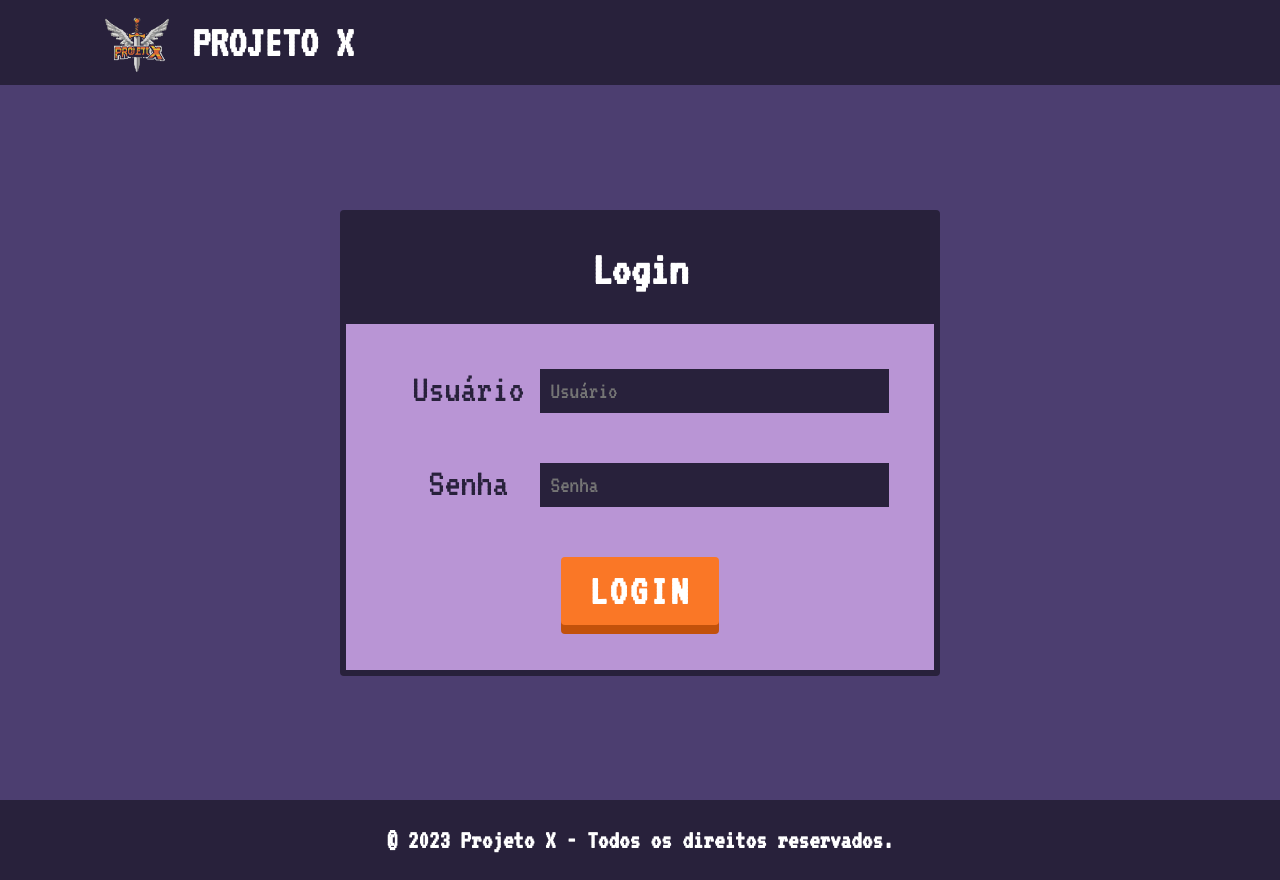
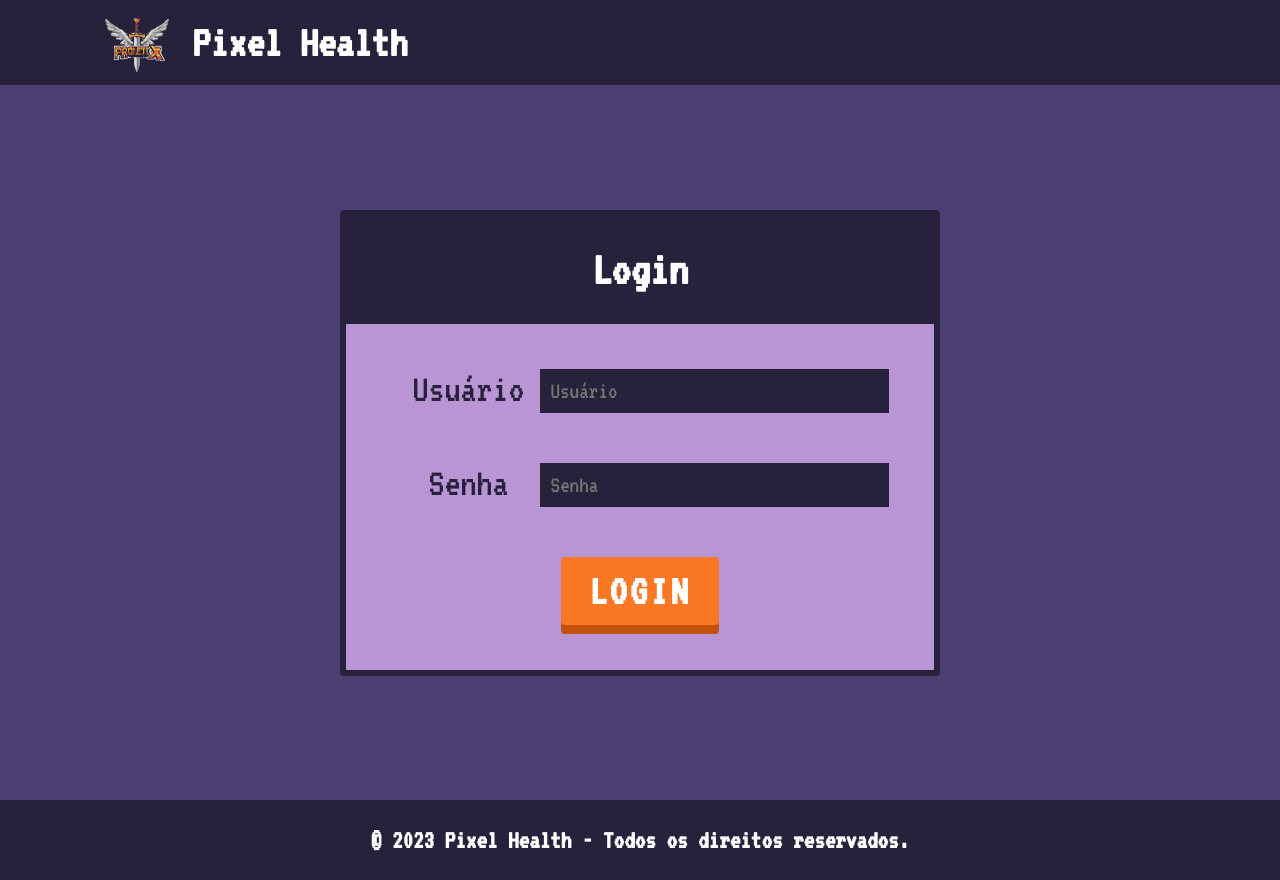
Before and after one commit to Global-Solution-2-2023/front, a React (Vite) app: page / in a window 1280 px wide. Built offline with nearby package versions, Linux system fonts and the light colour scheme; data requests are answered from the project's data file; a web font is replaced by a local one.

Commit message:
nome do projeto corrigido

```diff
--- a/index.html
+++ b/index.html
@@ -9,7 +9,7 @@
     <link rel="preconnect" href="https://fonts.gstatic.com" crossorigin>
     <link href="https://fonts.googleapis.com/css2?family=DotGothic16&family=Play&family=Press+Start+2P&family=Silkscreen&family=Special+Elite&family=VT323&display=swap" rel="stylesheet">
 
-    <title>Projeto X</title>
+    <title>Pixel Health</title>
   </head>
   <body>
     <div id="root"></div>
--- a/src/components/Footer.jsx
+++ b/src/components/Footer.jsx
@@ -5,7 +5,7 @@ function Footer(){
         <>
             <footer className='footer'>
                 <div className="footer-title">
-                    <h2>&copy; 2023 Projeto X - Todos os direitos reservados.</h2>
+                    <h2>&copy; 2023 Pixel Health - Todos os direitos reservados.</h2>
                 </div>
             </footer>
         </>
--- a/src/components/Nav.jsx
+++ b/src/components/Nav.jsx
@@ -55,7 +55,7 @@ function Nav(){
                     <div className='header-brand-img'>
                         <img src={LogoImg} alt="Logo" />
                     </div>
-                    <h2>PROJETO X</h2>
+                    <h2>Pixel Health</h2>
                 </div>
 
                 <nav className='header-menu'>
--- a/src/routes/Home.jsx
+++ b/src/routes/Home.jsx
@@ -26,7 +26,7 @@ function Home(){
                                         <img src={HeroImg} alt="" />
                                     </div>
                                     <div className="hero-text">
-                                        <h1>Projeto X</h1>
+                                        <h1>Pixel Health</h1>
                                         <p>Lorem, ipsum dolor sit amet consectetur adipisicing elit. Veniam, omnis tenetur! Officiis dolores illum nemo enim ut voluptatem animi blanditiis.</p>
                                     </div>
                                 </section>
```
